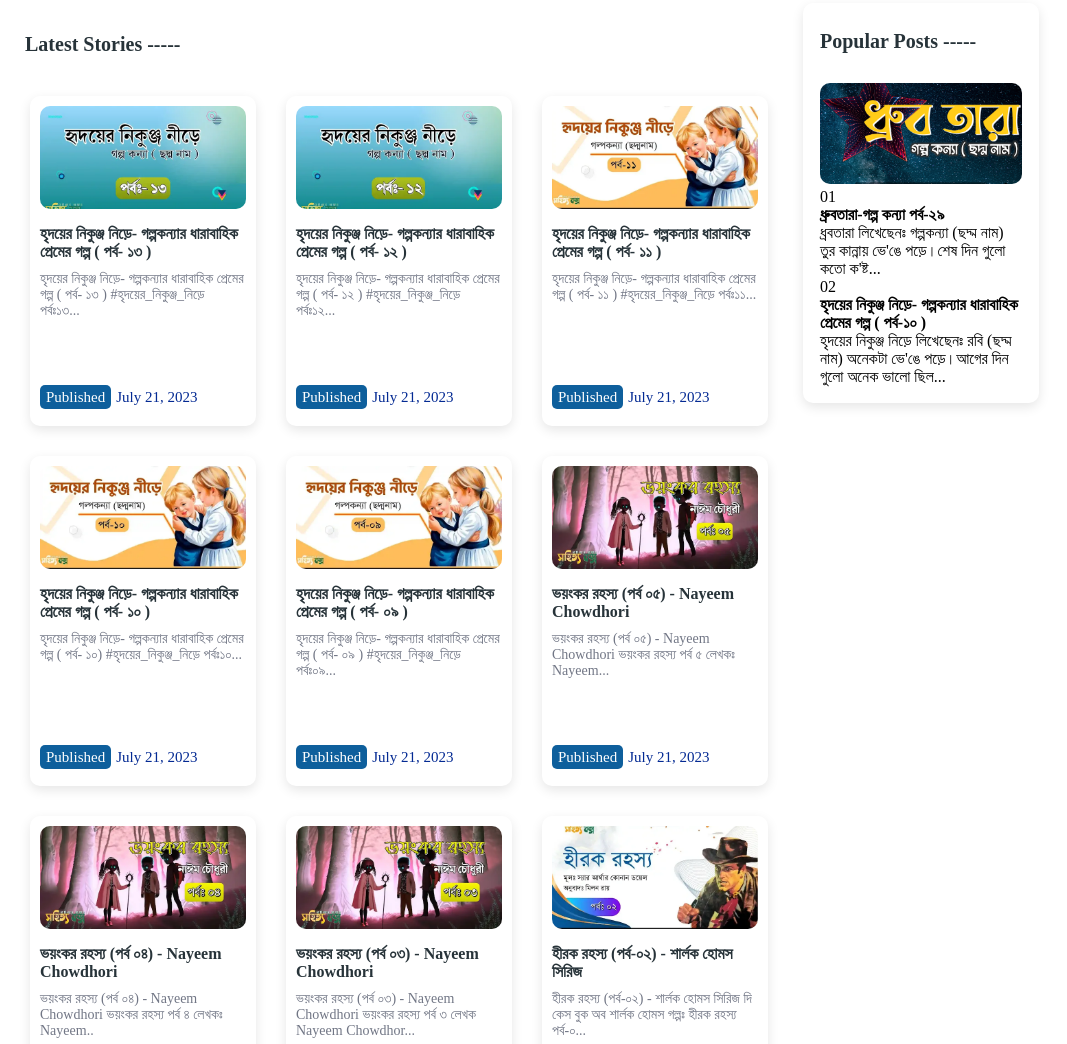
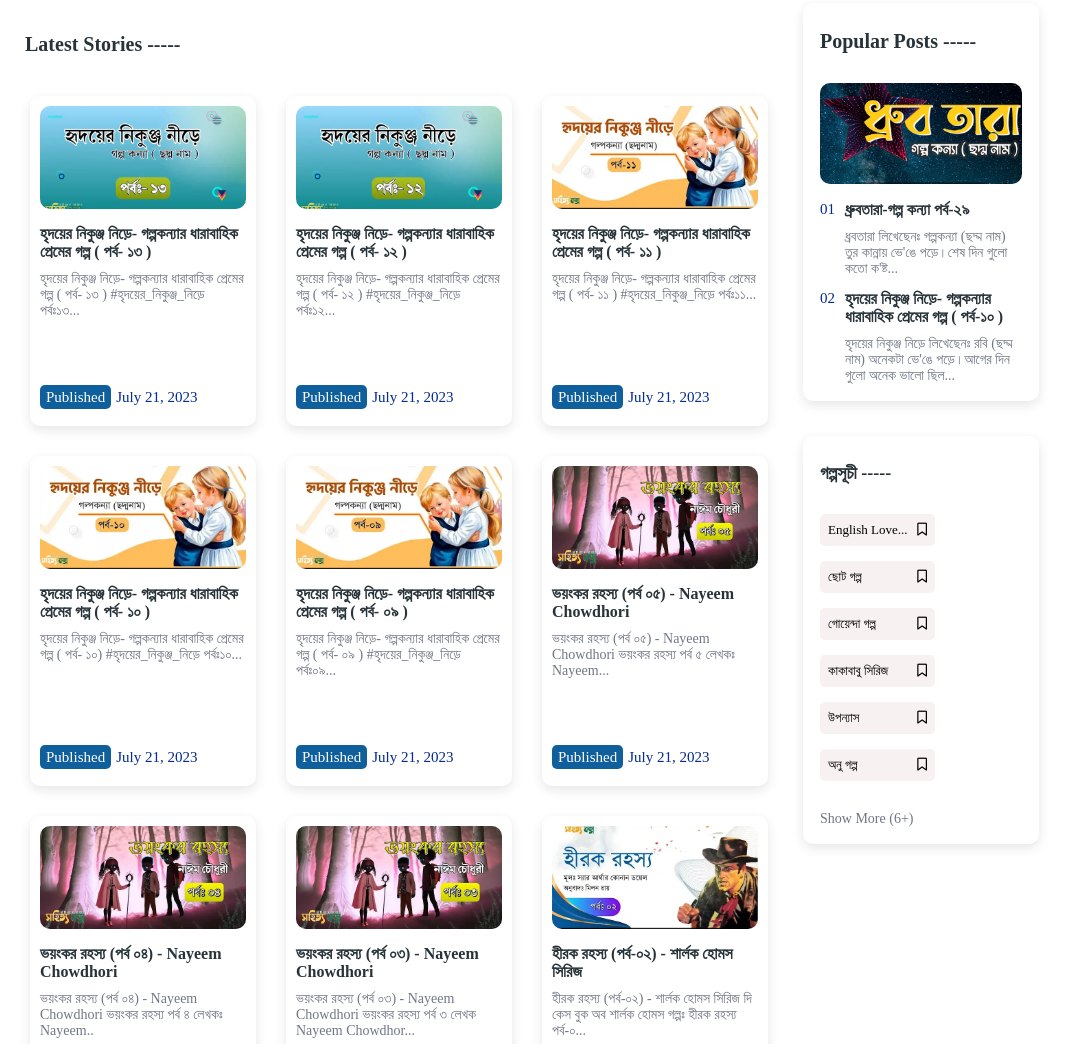
Before and after one commit to asrafsujan247/shahitto-box, a plain HTML site: page index.html in a window 1280 px wide. Shown: the part 320-1364 px from the top of the page, without its empty margins (113-1180 px from the left). Drawn offline with Linux system fonts and the light colour scheme.

Commit message:
genres section added and styled

```diff
--- a/index.html
+++ b/index.html
@@ -286,6 +286,29 @@
               </div>
             </div>
           </div>
+          <div class="story-genre-container">
+            <h3 class="story-genre-title">গল্পসূচী -----</h3>
+            <div class="genres">
+              <p class="genre">
+                English Love...<i class="fa-regular fa-bookmark"></i>
+              </p>
+              <p class="genre">
+                ছোট গল্প
+                <i class="fa-regular fa-bookmark"></i>
+              </p>
+              <p class="genre">
+                গোয়েন্দা গল্প<i class="fa-regular fa-bookmark"></i>
+              </p>
+              <p class="genre">
+                কাকাবাবু সিরিজ<i class="fa-regular fa-bookmark"></i>
+              </p>
+              <p class="genre">উপন্যাস<i class="fa-regular fa-bookmark"></i></p>
+              <p class="genre">
+                অনু গল্প<i class="fa-regular fa-bookmark"></i>
+              </p>
+            </div>
+            <p class="show-more">Show More (6+)</p>
+          </div>
         </div>
       </div>
     </div>
--- a/style.css
+++ b/style.css
@@ -235,3 +235,69 @@
   width: 100%;
   border-radius: 10px;
 }
+
+.popular-posts {
+  display: flex;
+  margin-top: 13px;
+}
+
+.post-number {
+  font-size: 15px;
+  font-weight: 500;
+  color: #042a93;
+  margin-right: 10px;
+}
+
+.popular-post-title {
+  font-size: 16px;
+  font-weight: 600;
+  color: var(--primary-text-color);
+  margin-bottom: 10px;
+}
+
+.popular-post-para {
+  font-size: 14px;
+  font-weight: 500;
+  color: #717685;
+}
+
+.story-genre-container {
+  box-shadow: rgba(0, 0, 0, 0.1) 0px 4px 12px;
+  padding: 17px;
+  border-radius: 10px;
+  margin-top: 35px;
+}
+
+.story-genre-title {
+  font-size: 18px;
+  font-weight: 600;
+  color: var(--primary-text-color);
+  margin-top: 10px;
+  margin-bottom: 25px;
+}
+
+.genres {
+  display: flex;
+  flex-wrap: wrap;
+  gap: 15px;
+  margin-top: 30px;
+}
+
+.genre {
+  background-color: rgb(248, 241, 241);
+  padding: 8px;
+  font-size: 13px;
+  font-weight: 500;
+  width: 115px;
+  display: flex;
+  align-items: center;
+  border-radius: 5px;
+  justify-content: space-between;
+}
+
+.show-more {
+  font-size: 14px;
+  font-weight: 400;
+  color: #717685;
+  margin-top: 30px;
+}
```
Also changed, not shown: 1 other file.
